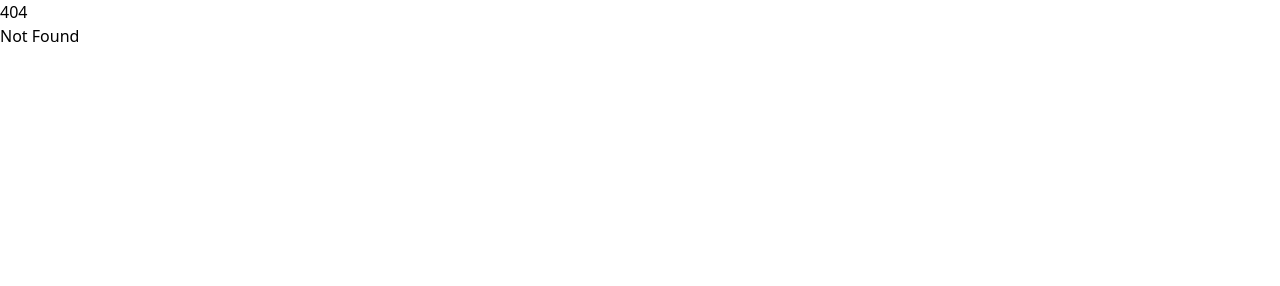
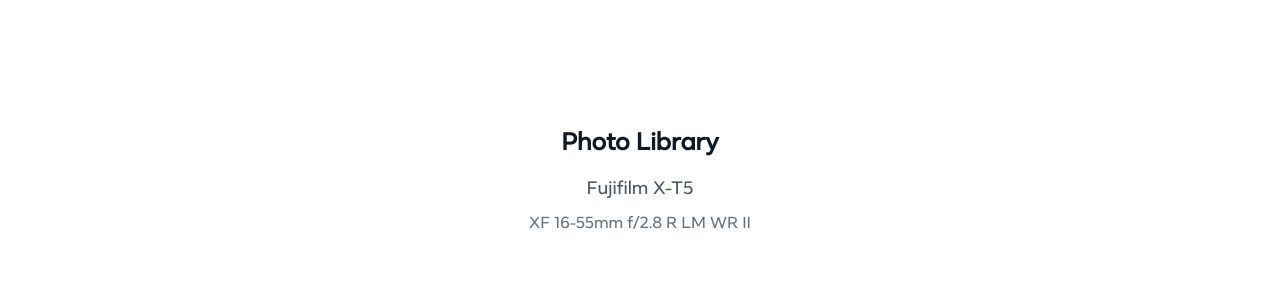
Before and after one commit to Patrick-Lapid/portfolio, a SvelteKit app: page /photos in a window 1280 px wide. Before the commit this address had no page. Shown: the top 286 px of the page. Built offline with nearby package versions, Linux system fonts and the light colour scheme.

Commit message:
fix: /photos route + letter sizing

```diff
--- a/src/routes/+page.svelte
+++ b/src/routes/+page.svelte
@@ -2,7 +2,7 @@
     <div class="container mx-auto px-6 sm:px-6 lg:px-8 max-w-3xl">
         <div class="pt-20 sm:pt-24 lg:pt-32 pb-12 sm:pb-16 lg:pb-20">
             <article>
-                <h1 class="mb-12 font-bold text-lg sm:text-xl lg:text-3xl text-gray-900 mb-6 sm:mb-8 leading-tight animate-fade-in">
+                <h1 class="mb-12 font-bold text-lg sm:text-xl lg:text-2xl text-gray-900 mb-6 sm:mb-8 leading-tight animate-fade-in">
                     Patrick Lapid
                 </h1>
                 <p class="text-lg mb-6 text-gray-700 max-w-3xl mx-auto animate-fade-in-delayed">
--- a/src/routes/gallery/+page.svelte
+++ b/src/routes/photos/+page.svelte
@@ -3,13 +3,13 @@
         <div class="pt-20 sm:pt-24 lg:pt-32 pb-12 sm:pb-16 lg:pb-20">
             <article>
                 <div class="text-center mb-16 md:mb-20">
-                    <h1 class="text-2xl md:text-3xl lg:text-3xl font-bold text-gray-900 mb-4 animate-fade-in">
+                    <h1 class="text-xl md:text-xl lg:text-2xl font-bold text-gray-900 mb-4 animate-fade-in-delayed">
                         Photo Library
                     </h1>
-                    <p class="text-lg md:text-lg text-gray-600 mb-2 animate-fade-in-delayed">
+                    <p class="text-lg md:text-lg text-gray-600 mb-2 animate-fade-in-delayed-2">
                         Fujifilm X-T5
                     </p>
-                    <p class="text-base md:text-md text-gray-500 animate-fade-in-delayed-2">
+                    <p class="text-base md:text-md text-gray-500 animate-fade-in-delayed-3 mb-8">
                         XF 16-55mm f/2.8 R LM WR II
                     </p>
                 </div>
```
